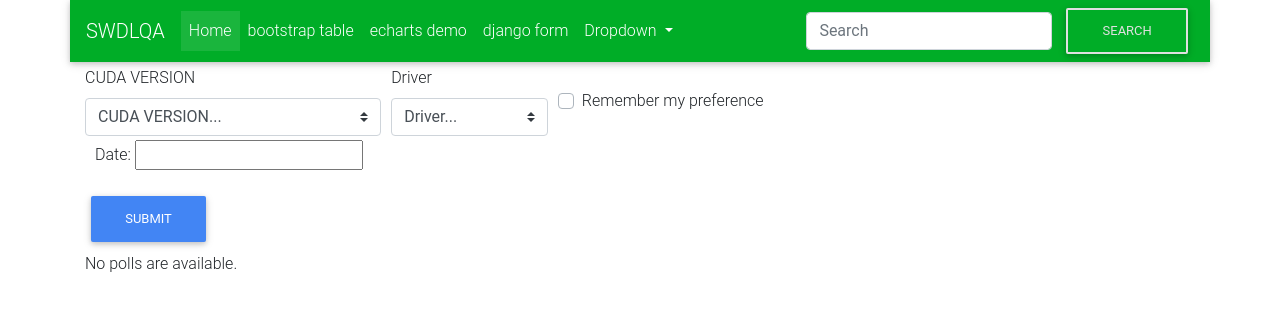
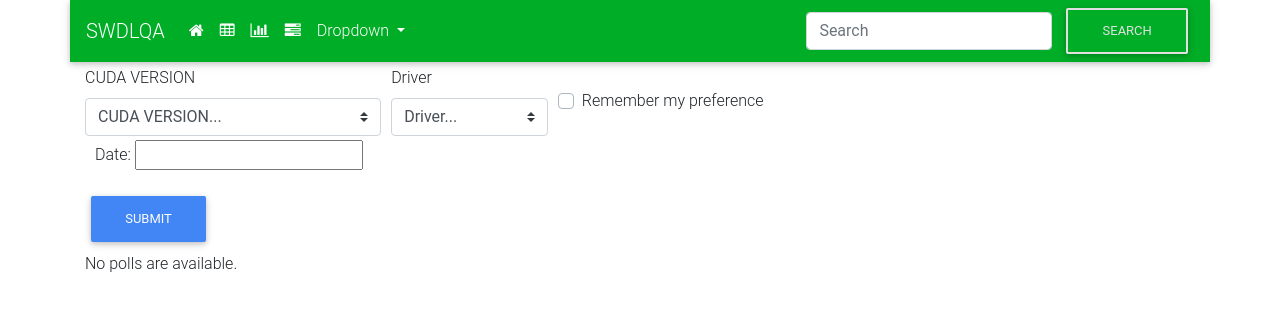
Before and after one commit to eisscerav/mysite_template, a Django app: page /polls/ in a window 1280 px wide. Shown: the top 311 px of the page. Run offline with Django 3.2, Linux system fonts and the light colour scheme; data that the repository does not hold is empty; some libraries are stand-ins or nearby versions.

Commit message:
use icons as nav bar. selected items as active.

```diff
--- a/polls/templates/polls/bt_table.html
+++ b/polls/templates/polls/bt_table.html
@@ -82,7 +82,7 @@
                 });
             });
             $(function (){
-                //something
+                $("i.fa-table").parent().parent().addClass("active");
             })
         </script>
     </div>
--- a/polls/templates/polls/echarts.html
+++ b/polls/templates/polls/echarts.html
@@ -107,5 +107,9 @@
         });
         $('.dataTables_length').addClass('bs-select');
     });
+
+    $(function (){
+        $("i.fa-bar-chart").parent().parent().addClass("active");
+    })
     </script>
 {% endblock %}
--- a/polls/templates/polls/index.html
+++ b/polls/templates/polls/index.html
@@ -93,6 +93,10 @@
     $('#datepicker').datepicker()
   });
 
+  //todo: don't select li by using const number
+  $(function (){
+    $("i.fa-home").parent().parent().addClass("active");
+  })
 </script>
 {% else %}
     <p>No polls are available.</p>
--- a/polls/templates/polls/navigation.html
+++ b/polls/templates/polls/navigation.html
@@ -42,24 +42,24 @@
 <nav class="navbar navbar-expand-lg navbar-dark container table-green">
 {#    style="background:#0ec938;">#}
 {#  <button id="btn">Show/Hide</button>#}
-  <a class="navbar-brand" href="{% url 'polls:index' %}"> SWDLQA</a>
+  <a class="navbar-brand" href="#">SWDLQA</a>
   <button class="navbar-toggler" type="button" data-toggle="collapse" data-target="#navbarSupportedContent" aria-controls="navbarSupportedContent" aria-expanded="false" aria-label="Toggle navigation">
     <span class="navbar-toggler-icon"></span>
   </button>
 
   <div class="collapse navbar-collapse" id="navbarSupportedContent">
     <ul class="navbar-nav mr-auto">
-      <li class="nav-item active">
-        <a class="nav-link" href="#">Home <span class="sr-only">(current)</span></a>
+      <li class="nav-item">
+        <a class="nav-link" href="{% url 'polls:index' %}"><i class="fa fa-home"></i> <span class="sr-only">(current)</span></a>
       </li>
       <li class="nav-item">
-        <a class="nav-link" href={% url 'polls:table' %}>bootstrap table</a>
+        <a class="nav-link" href={% url 'polls:table' %}><i class="fa fa-table"></i></a>
       </li>
       <li class="nav-item">
-        <a class="nav-link" href={% url 'polls:echarts' %}>echarts demo</a>
+        <a class="nav-link" href={% url 'polls:echarts' %}><i class="fa fa-bar-chart"></i></a>
       </li>
       <li class="nav-item">
-        <a class="nav-link" href={% url 'polls:form' %}>django form</a>
+        <a class="nav-link" href={% url 'polls:form' %}><i class="fa fa-tasks"></i></a>
       </li>
       <li class="nav-item dropdown">
         <a class="nav-link dropdown-toggle" href="#" id="navbarDropdown" role="button" data-toggle="dropdown" aria-haspopup="true" aria-expanded="false">
@@ -87,5 +87,6 @@
 
 {% block content %}
 {% endblock %}
+
 </body>
 </html>
```
Also changed, not shown: polls/templates/polls/my_form.html (+11 -0 lines).
